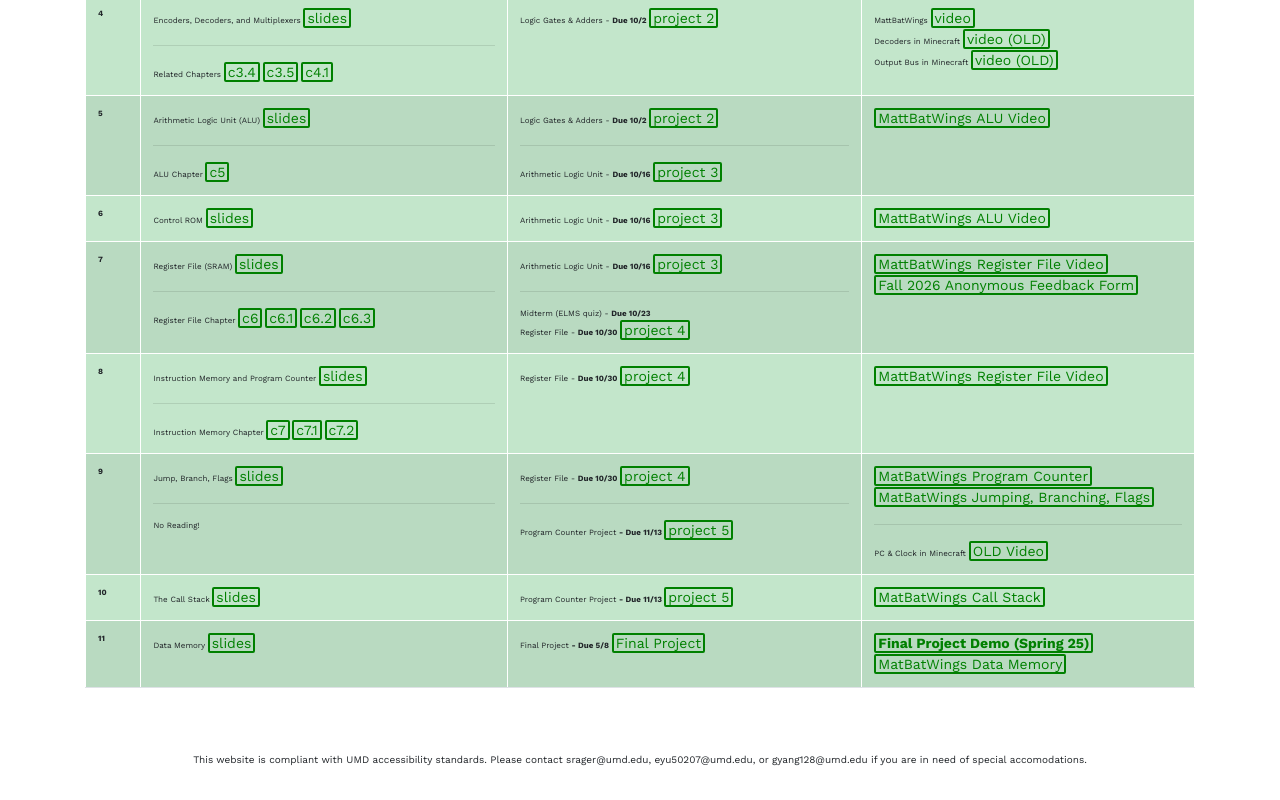
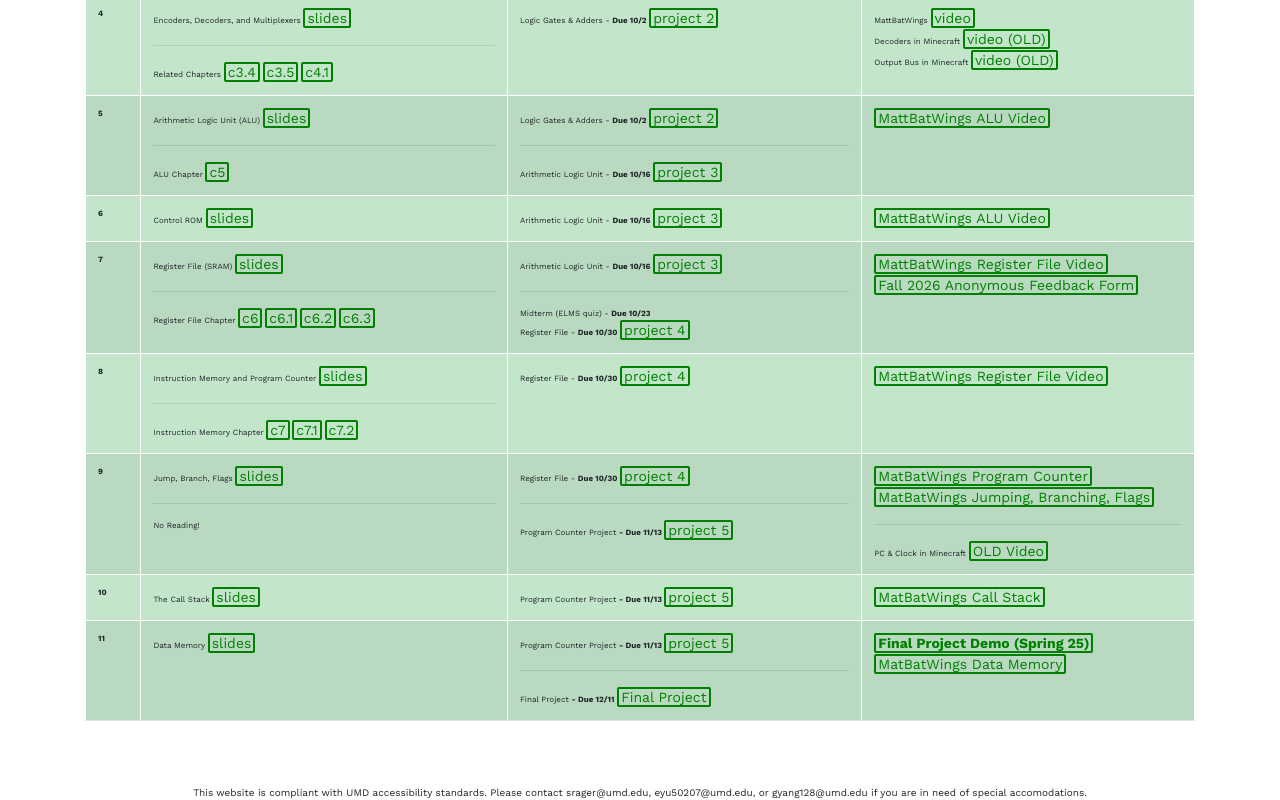
Before and after one commit to umd-cmsc389e/umd-cmsc389e.github.io, a website: page index.html in a window 1280 px wide. Shown: the part 1253-2053 px from the top of the page. Before the commit the page ends 2020 px from the top, so only its background shows below. Drawn offline with nearby package versions, Linux system fonts and the light colour scheme.

Commit message:
fixed final due date + small qol changes

```diff
--- a/index.html
+++ b/index.html
@@ -300,21 +300,25 @@
                 <a target="_blank" href="https://docs.google.com/presentation/d/1_9jqdE3gdbXR3hw1zpVuZxgup4l5qrLuWV0kcRMfvvI/edit?usp=sharing" class="link">slides</a>
               </td>
               <td>
-                Program Counter Project <strong>- Due 11/13 </strong> <a target="_blank" href="https://github.com/umd-cmsc389e/fall26/tree/main/project5" class="link">project 5</a>
+                Program Counter Project <strong>- Due 11/13 </strong>
+                <a target="_blank" href="https://github.com/umd-cmsc389e/fall26/tree/main/project5" class="link">project 5</a>
               </td>
                 <td>
-
                   <a target="_blank" href="https://youtu.be/XVWUCgqGwHM?si=QaUm4wIhlLreJjc8" class="link">MatBatWings Call Stack</a>
             </tr>
 
             <tr>
               <th scope="row">11</th>
               <td>
-                 Data Memory
+                Data Memory
                 <a target="_blank" href="https://docs.google.com/presentation/d/1CVwaOJ99VDO30wfGcYUXclN4bKu7z9gp8QYFVw_H_w4/edit?usp=sharing" class="link">slides</a>
               </td>
               <td>
-                Final Project <strong>- Due 5/8</strong> <a target="_blank" href="https://github.com/umd-cmsc389e/fall26/tree/main/projectfinal" class="link">Final Project</a>
+                Program Counter Project <strong>- Due 11/13 </strong>
+                <a target="_blank" href="https://github.com/umd-cmsc389e/fall26/tree/main/project5" class="link">project 5</a>
+                <hr>
+                Final Project <strong>- Due 12/11</strong>
+                <a target="_blank" href="https://github.com/umd-cmsc389e/fall26/tree/main/projectfinal" class="link">Final Project</a>
               </td>
                 <td>
                   <a target="_blank" href="https://umd.hosted.panopto.com/Panopto/Pages/Viewer.aspx?id=19c78159-3359-4f17-ac54-b2d800f95308" class="link"><strong>Final Project Demo (Spring 25)</strong></a>
```
